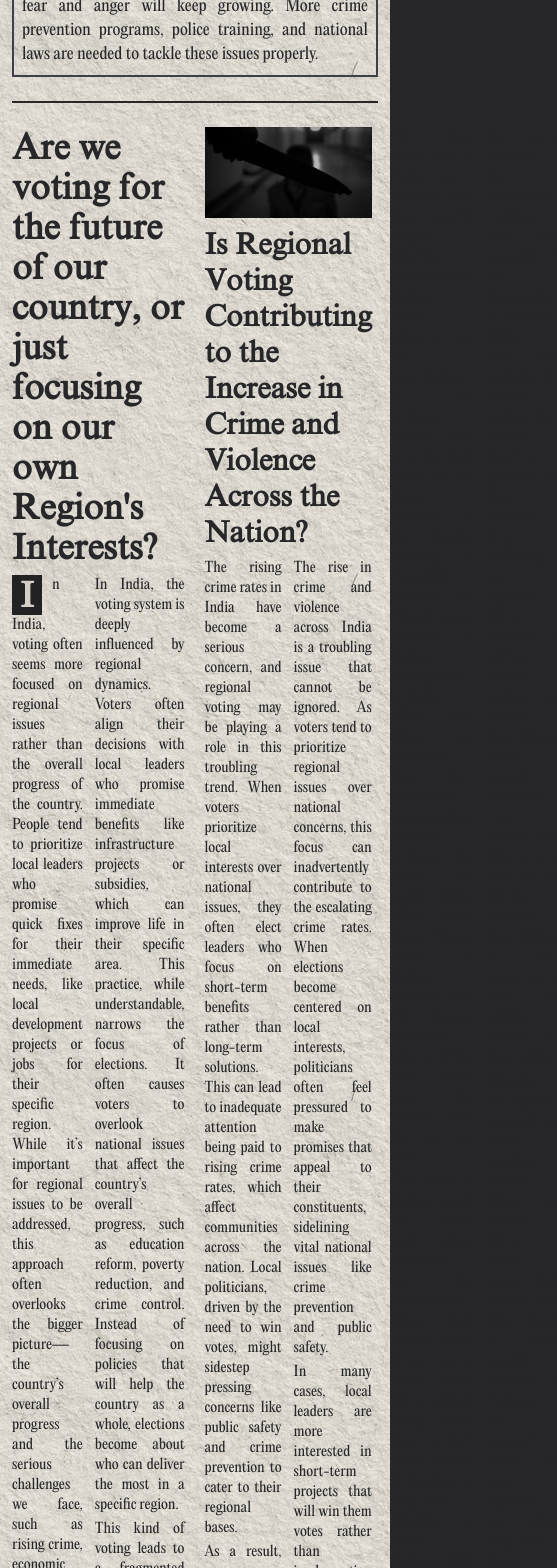
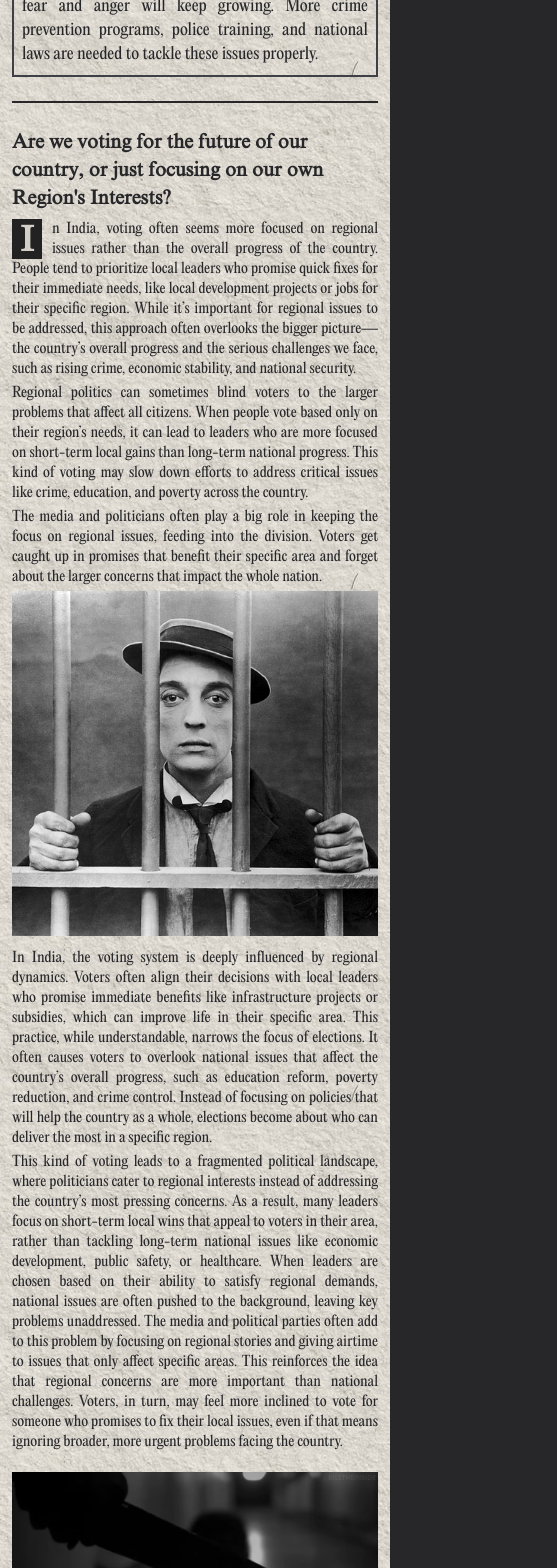
Before and after one commit to yugalkaushik/thecipher, a React (Vite) app: page / in a window 390 px wide. Shown: the part 7540-9108 px from the top of the page, 557 px wide, since content can reach past the window. Built offline with nearby package versions, Linux system fonts and the light colour scheme.

Commit message:
refactor: make News3 three-column grid fully responsive

```diff
--- a/src/News/News3.tsx
+++ b/src/News/News3.tsx
@@ -1,14 +1,14 @@
 const News3 = () => {
   return (
-    <div className=" flex flex-row gap-5 text-justify">
+    <div className="flex flex-col md:flex-row gap-5 text-justify">
       <div className=" flex-1 flex flex-col gap-2 ">
         <div>
-          <h1 className=" text-4xl">
+          <h1 className="text-xl sm:text-2xl md:text-3xl lg:text-4xl">
             Are we voting for the future of our country, or just focusing on our
             own Region's Interests?
           </h1>
         </div>
-        <div className="flex gap-3 text-sm ">
+        <div className="flex flex-col sm:flex-row gap-3 text-sm ">
           <div className=" flex-1 flex flex-col gap-1">
             <p>
               <span className="high">I</span>n India, voting often seems more
@@ -75,12 +75,12 @@ const News3 = () => {
           <img src="/IMG/crimeGIFS/a-5.gif" alt="news_img" />
         </div>
         <div>
-          <h1 className="text-3xl">
+          <h1 className="text-2xl sm:text-3xl">
             Is Regional Voting Contributing to the Increase in Crime and
             Violence Across the Nation?
           </h1>
         </div>
-        <div className="flex gap-3 text-sm">
+        <div className="flex flex-col sm:flex-row gap-3 text-sm">
           <div className=" flex-1 flex flex-col gap-1">
             <p>
               The rising crime rates in India have become a serious concern, and
```
